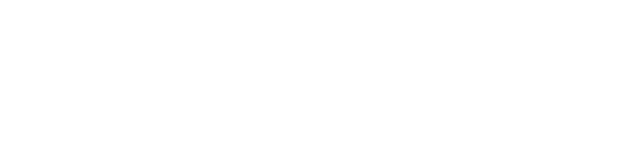
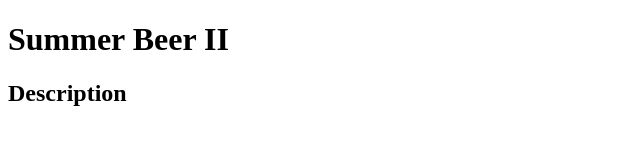
Before and after one commit to Kadunapikin/odin-recipes, a plain HTML site: page recipes/Summer Beer II.html in a window 1280 px wide. Shown: the whole page, without its empty margins (0-640 px from the left). Drawn offline with Linux system fonts and the light colour scheme.

Commit message:
add recipe name as h1 and description as h2 to the body

```diff
--- a/recipes/Summer Beer II.html
+++ b/recipes/Summer Beer II.html
@@ -5,6 +5,8 @@
 
     </head>
     <body>
+        <h1>Summer Beer II</h1>
+        <h2>Description</h2>
 
     </body>
 </html>
```
